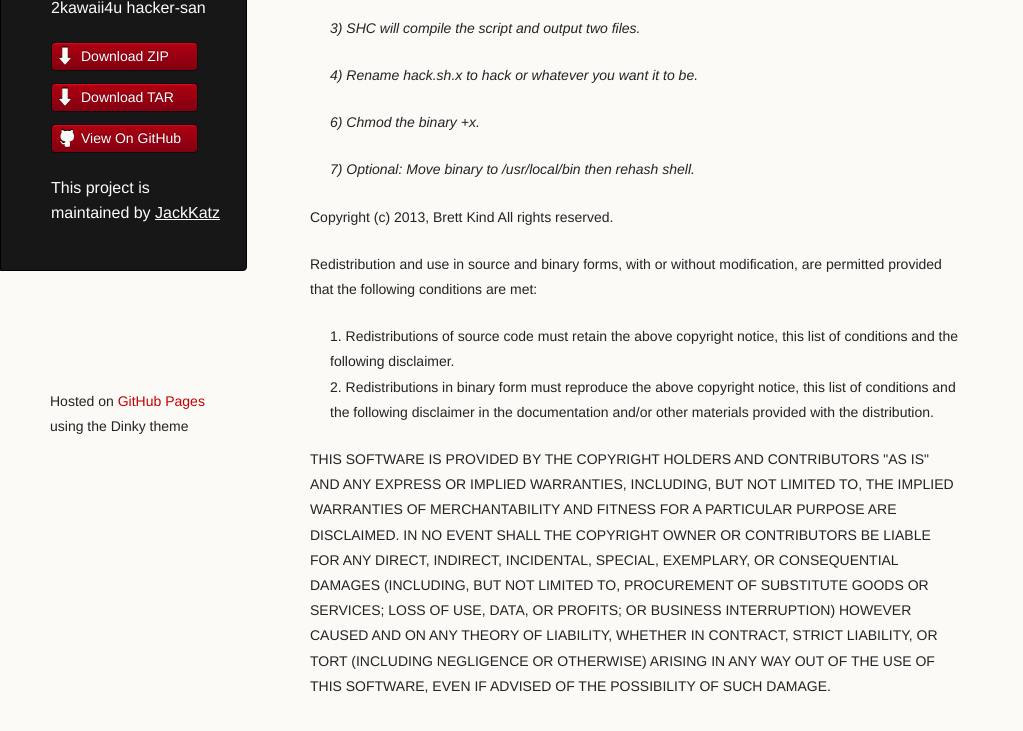
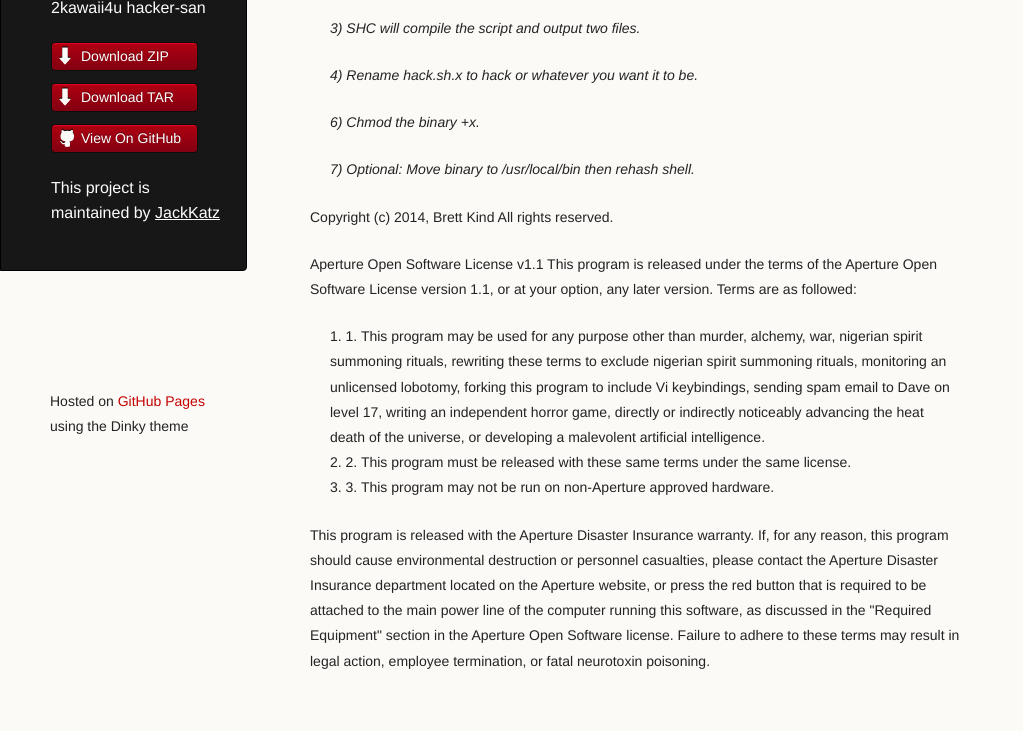
Before and after one commit to s0laire/Super-Amazing-Desu-Desu-1337-Otaku-Hacking-Scripts, a plain HTML site: page index.html in a window 1280 px wide. Shown: the part 329-1060 px from the top of the page, without its empty margins (0-1023 px from the left). Drawn offline with Linux system fonts and the light colour scheme.

Commit message:
Update index.html

```diff
--- a/index.html
+++ b/index.html
@@ -53,28 +53,23 @@ Licensed under the Simplified BSD License
 <p>7) Optional: Move binary to /usr/local/bin then rehash shell.</p>
 </blockquote>
 
-<p>Copyright (c) 2013, Brett Kind
+<p>Copyright (c) 2014, Brett Kind
 All rights reserved.</p>
 
-<p>Redistribution and use in source and binary forms, with or without
-modification, are permitted provided that the following conditions are met:</p>
+<p>Aperture Open Software License v1.1
+
+This program is released under the terms of the Aperture Open Software License version 1.1, or at your option, any later version. Terms are as followed:</p>
 
 <ol>
-<li>Redistributions of source code must retain the above copyright notice, this
-list of conditions and the following disclaimer.</li>
-<li>Redistributions in binary form must reproduce the above copyright notice,
-this list of conditions and the following disclaimer in the documentation
-and/or other materials provided with the distribution.</li>
-</ol><p>THIS SOFTWARE IS PROVIDED BY THE COPYRIGHT HOLDERS AND CONTRIBUTORS "AS IS" AND
-ANY EXPRESS OR IMPLIED WARRANTIES, INCLUDING, BUT NOT LIMITED TO, THE IMPLIED
-WARRANTIES OF MERCHANTABILITY AND FITNESS FOR A PARTICULAR PURPOSE ARE
-DISCLAIMED. IN NO EVENT SHALL THE COPYRIGHT OWNER OR CONTRIBUTORS BE LIABLE FOR
-ANY DIRECT, INDIRECT, INCIDENTAL, SPECIAL, EXEMPLARY, OR CONSEQUENTIAL DAMAGES
-(INCLUDING, BUT NOT LIMITED TO, PROCUREMENT OF SUBSTITUTE GOODS OR SERVICES;
-LOSS OF USE, DATA, OR PROFITS; OR BUSINESS INTERRUPTION) HOWEVER CAUSED AND
-ON ANY THEORY OF LIABILITY, WHETHER IN CONTRACT, STRICT LIABILITY, OR TORT
-(INCLUDING NEGLIGENCE OR OTHERWISE) ARISING IN ANY WAY OUT OF THE USE OF THIS
-SOFTWARE, EVEN IF ADVISED OF THE POSSIBILITY OF SUCH DAMAGE.</p>
+<li>1. This program may be used for any purpose other than murder, alchemy, war, nigerian spirit summoning rituals, rewriting these terms to exclude nigerian spirit summoning rituals, monitoring an unlicensed lobotomy, forking this program to include Vi keybindings, sending spam email to Dave on level 17, writing an independent horror game, directly or indirectly noticeably advancing the heat death of the universe, or developing a malevolent artificial intelligence.</li>
+<li>2. This program must be released with these same terms under the same license.
+</li>
+<li>3. This program may not be run on non-Aperture approved hardware.
+</li>
+</ol>
+<p>This program is released with the Aperture Disaster Insurance warranty. If, for any reason, this program should cause environmental destruction or personnel casualties, please contact the Aperture Disaster Insurance department located on the Aperture website, or press the red button that is required to be attached to the main power line of the computer running this software, as discussed in the "Required Equipment" section in the Aperture Open Software license.
+
+Failure to adhere to these terms may result in legal action, employee termination, or fatal neurotoxin poisoning.</p>
       </section>
       <footer>
         <p><small>Hosted on <a href="https://pages.github.com">GitHub Pages</a> using the Dinky theme</small></p>
```
